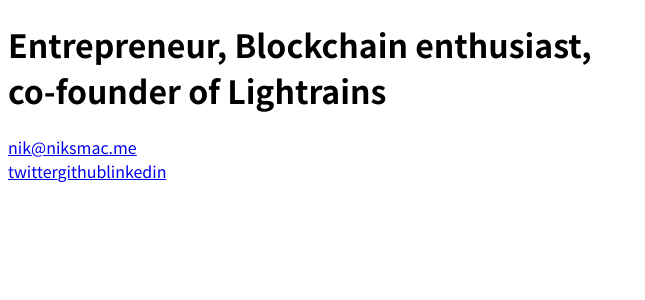
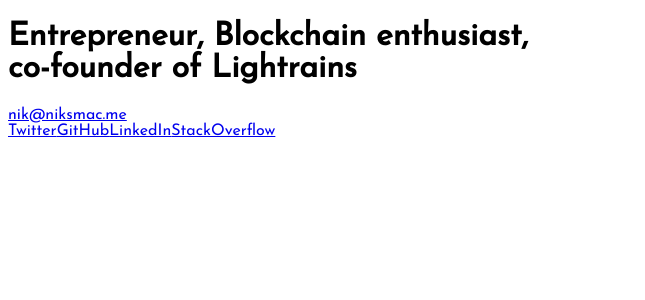
Before and after one commit to niksmac/niksmac.github.io, a Next.js app: page / in a window 1280 px wide. Shown: the top 300 px of the page, without its empty margins (0-645 px from the left). Built offline with nearby package versions, Linux system fonts and the light colour scheme.

Commit message:
Ref: add details

```diff
--- a/pages/index.js
+++ b/pages/index.js
@@ -7,11 +7,14 @@
     <div className="bg-gray-900 w-screen h-screen">
       <Head>
         <title>@niksmac</title>
+        <meta
+          name="description"
+          content="Co-Founder of Lightrains. I spend time by reading about code, design, startups and open source projects."
+        />
         <link rel="icon" href="/favicon.ico" />
-
         <link rel="preconnect" href="https://fonts.gstatic.com" />
         <link
-          href="https://fonts.googleapis.com/css2?family=Noto+Sans+JP:wght@400;700&display=swap"
+          href="https://fonts.googleapis.com/css2?family=Josefin+Sans&display=swap"
           rel="stylesheet"
         />
       </Head>
@@ -19,7 +22,7 @@
       <style jsx global>{`
         html,
         body {
-          font-family: 'Noto Sans JP', sans-serif;
+          font-family: 'Josefin Sans', sans-serif;
         }
       `}</style>
 
@@ -31,7 +34,7 @@
               co-founder of Lightrains
             </h1>
             <a
-              className="mt-8 inline-block hover:text-green-500"
+              className="mt-12 inline-block hover:text-green-500"
               href="mailto:nik@niksmac.me">
               nik@niksmac.me
             </a>
@@ -40,17 +43,22 @@
               <a
                 className="inline-block mr-2 hover:text-green-500"
                 href="https://twitter.com/niksmac_">
-                twitter
+                Twitter
               </a>
               <a
                 className="inline-block mr-2 hover:text-green-500"
                 href="https://github.com/niksmac">
-                github
+                GitHub
+              </a>
+              <a
+                className="inline-block mr-2 hover:text-green-500"
+                href="https://linkedin.com/in/niksmac/">
+                LinkedIn
               </a>
               <a
                 className="inline-block hover:text-green-500"
-                href="https://linkedin.com/in/niksmac/">
-                linkedin
+                href="https://stackexchange.com/users/438934/niksmac?tab=accounts">
+                StackOverflow
               </a>
             </div>
           </div>
```
Also changed, not shown: 1 other file (tests, documents, lock files or other folders).
